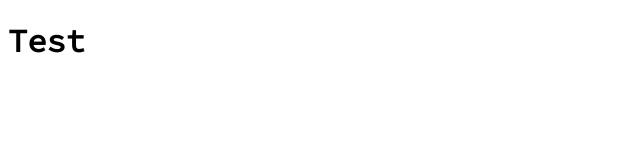
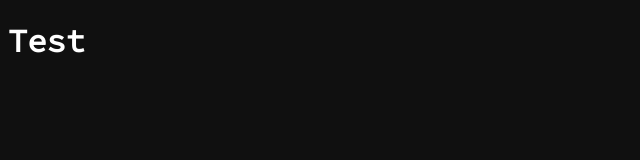
Before and after one commit to catplays26/binclock, a plain HTML site: page index.html in a window 1280 px wide. Shown: the whole page, without its empty margins (0-640 px from the left). Drawn offline with Linux system fonts and the light colour scheme.

Commit message:
mod the css a bit for a dark background

```diff
--- a/style.css
+++ b/style.css
@@ -1,3 +1,7 @@
 * {
     font-family: 'Source Code Pro';
 }
+body {
+    background-color: rgb(16, 16, 16);
+    color: rgb(255, 255, 255);
+}
```
